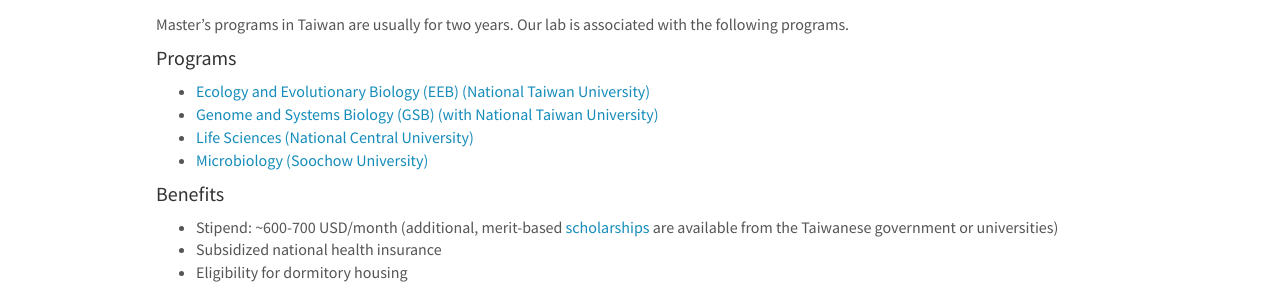
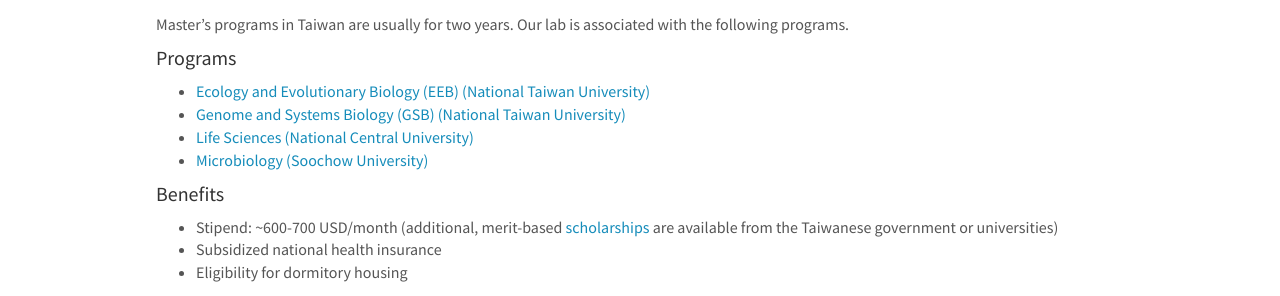
Before and after one commit to tzutongkao/Kao_Lab, a Jekyll site: the page built from _pages/openings.md, in a window 1280 px wide and 900 px high, scrolled down 1767 px. Shown: the part 156-452 px from the top of the window. Built offline with Jekyll 4.4.1, drawn with Linux system fonts in a browser that asks for light colours; nearby versions of some CDN libraries.

Commit message:
Update openings.md

```diff
--- a/_pages/openings.md
+++ b/_pages/openings.md
@@ -82,7 +82,7 @@
 
 #### Programs
 * [Ecology and Evolutionary Biology (EEB) (National Taiwan University)](https://ecology.lifescience.ntu.edu.tw/doku.php/en/program_master)
-* [Genome and Systems Biology (GSB) (with National Taiwan University)](http://gsb.lifescience.ntu.edu.tw/e-introduction%20.htm)
+* [Genome and Systems Biology (GSB) (National Taiwan University)](http://gsb.lifescience.ntu.edu.tw/e-introduction%20.htm)
 * [Life Sciences (National Central University)](https://nculs.in.ncu.edu.tw/index.php/Index/index.html)
 * [Microbiology (Soochow University)](http://microbiology.scu.edu.tw/nexus/)
 
```
